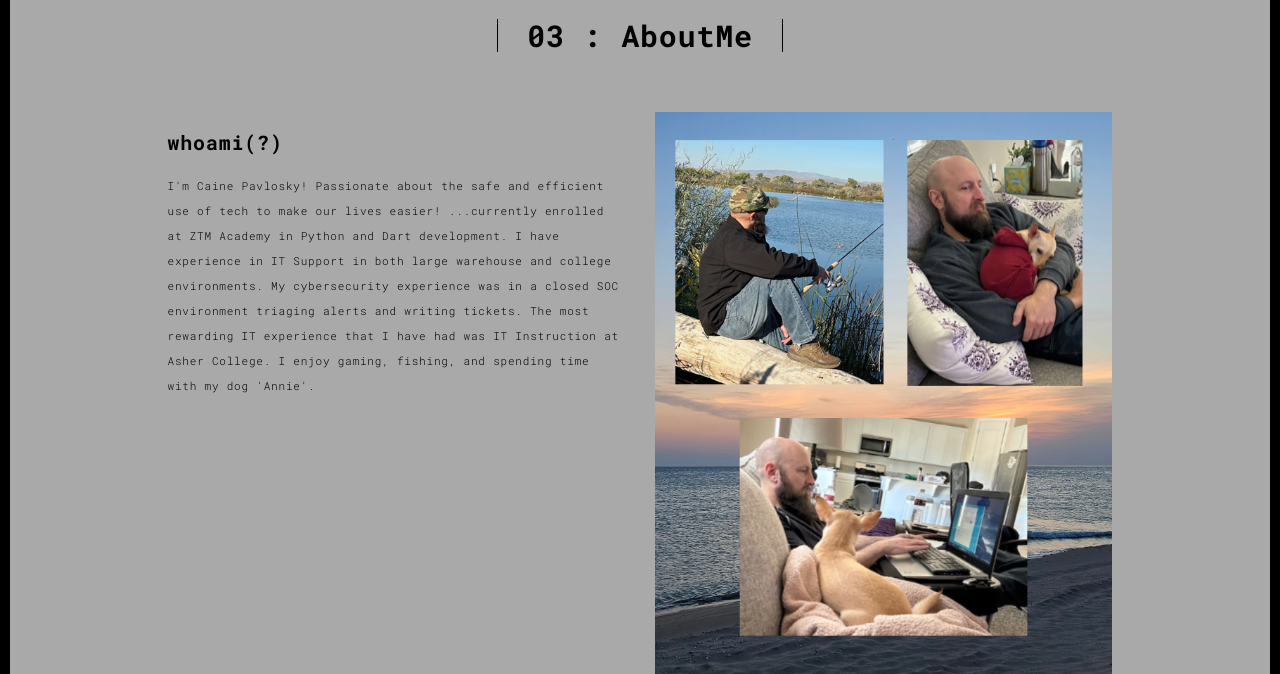
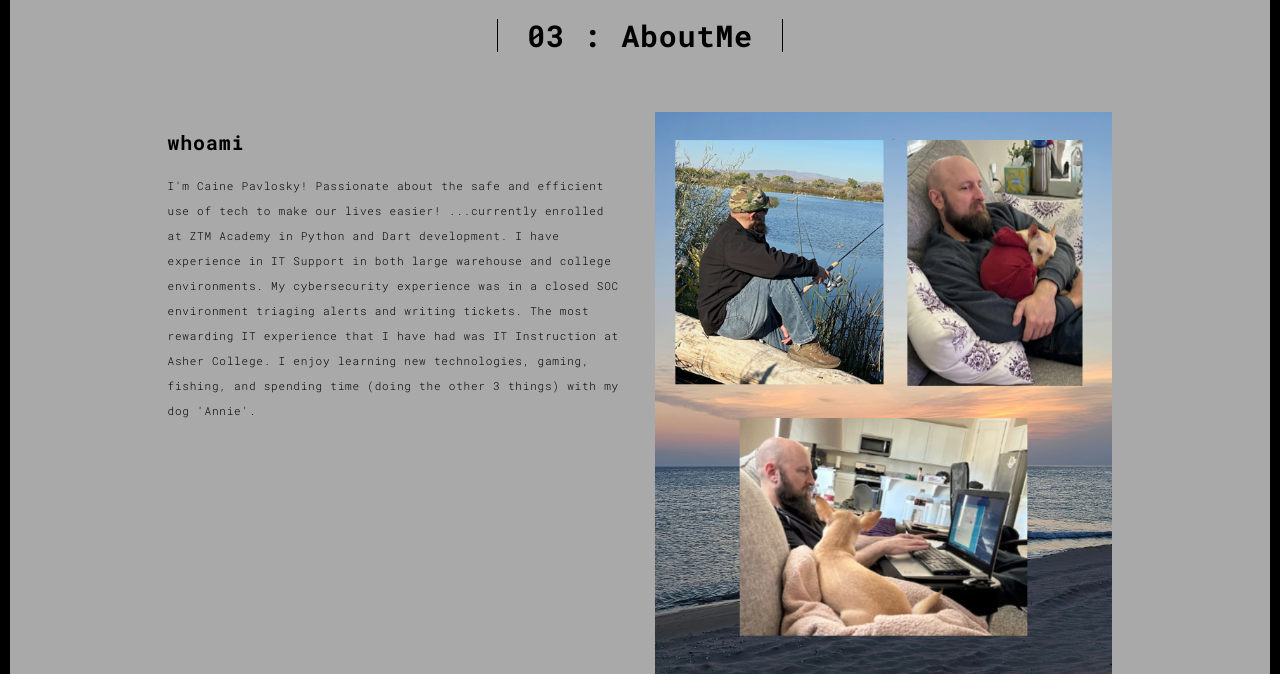
Before and after one commit to cainepavl/portfo, a Flask app: page /about.html in a window 1280 px wide. Shown: the part 90-764 px from the top of the page. Run offline with Flask 3, Linux system fonts and the light colour scheme; some libraries are stand-ins or nearby versions.

Commit message:
Update about.html

```diff
--- a/templates/about.html
+++ b/templates/about.html
@@ -61,14 +61,14 @@
             <div class="col-md-10 col-md-offset-1">
               <div class="row">
                 <div class="col-xs-12 col-md-6">
-                  <h3>whoami(?)</h3>
+                  <h3>whoami</h3>
                   <p>I'm Caine Pavlosky! Passionate about the safe and efficient use of
                     tech to make our lives easier!
                     ...currently enrolled at ZTM Academy in Python and Dart development.
                   I have experience in IT Support in both large warehouse and college environments.
                   My cybersecurity experience was in a closed SOC environment triaging alerts and writing tickets.
                   The most rewarding IT experience that I have had was IT Instruction at Asher College.
-                  I enjoy gaming, fishing, and spending time with my dog 'Annie'. </p>
+                  I enjoy learning new technologies, gaming, fishing, and spending time (doing the other 3 things) with my dog 'Annie'. </p>
 <!--                   <h3>Ut enim ad minim  </h3> -->
 <!--                   <p>Duis aute irure dolor in reprehenderit in voluptate velit esse
                   cillum dolore eu fugiat nulla pariatur. Excepteur sint occaecat cupidatat non
```
